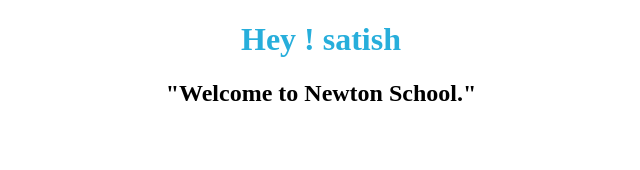
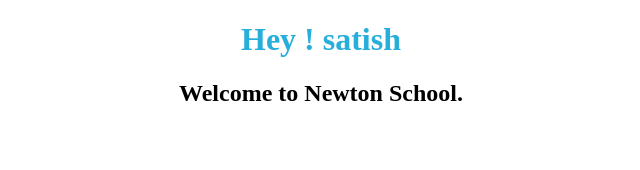
Before and after one commit to satish1396/React-Practice---Greetings-with-Props---tkpdpwg6z9n5, a React app: page / in a window 1280 px wide. Shown: the top 170 px of the page, without its empty margins (319-959 px from the left). Built offline with nearby package versions, Linux system fonts and the light colour scheme.

Commit message:
Update Welcome.js

```diff
--- a/src/components/Welcome.js
+++ b/src/components/Welcome.js
@@ -5,7 +5,7 @@ function Welcome(props) {
   return (
     <div>
       <h1>Hey ! {props.name}</h1>
-      <h2>"Welcome to Newton School."</h2>
+      <h2>Welcome to Newton School.</h2>
     </div>
   )
 }
```
